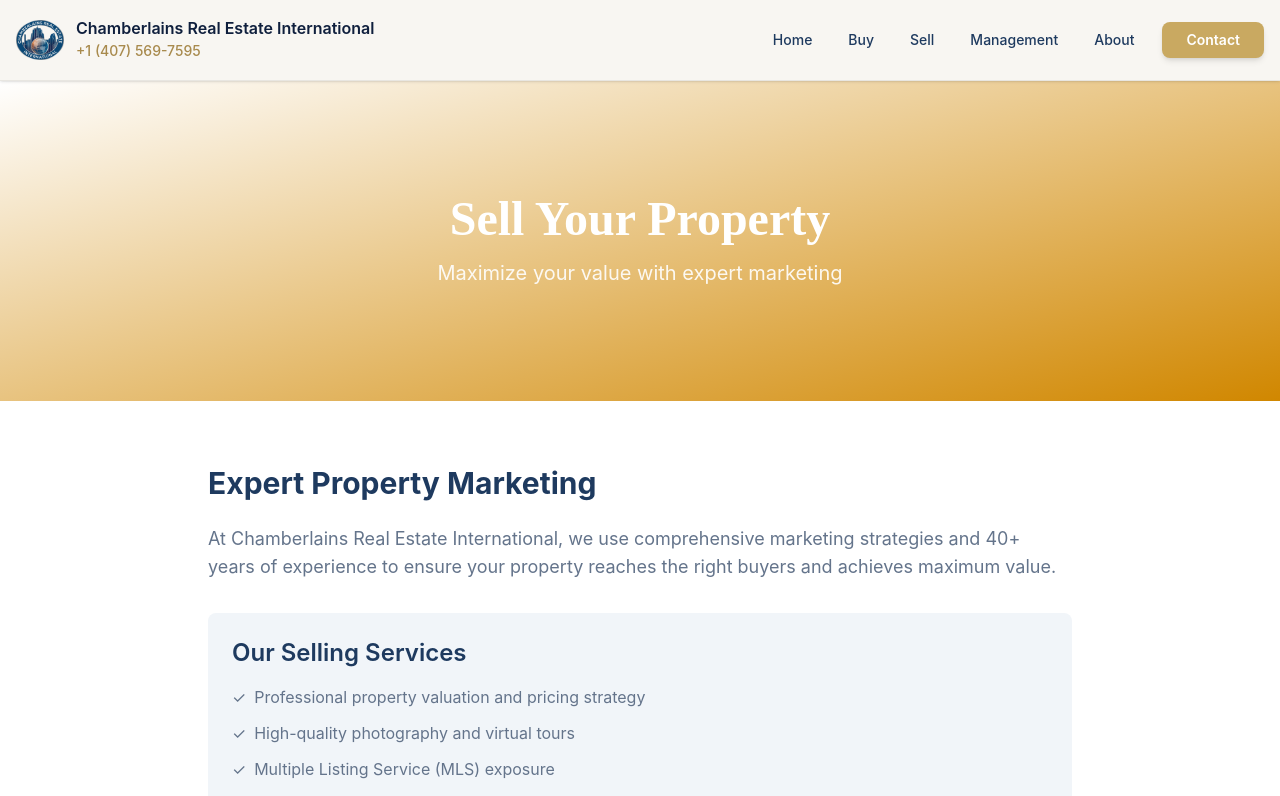
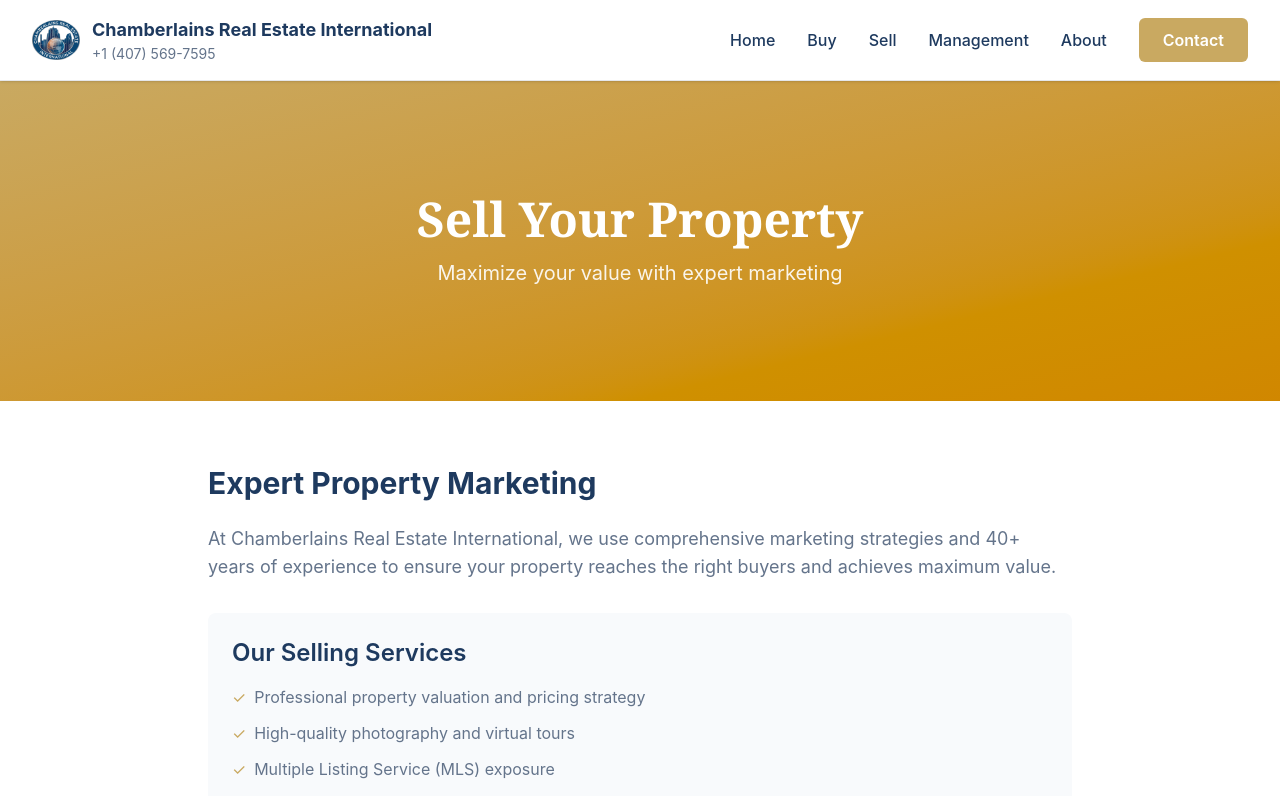
Before and after one commit to starbrightlab/chamberlains-international, a Next.js app: page /sell in a window 1280 px wide. Shown: the top 796 px of the page. Built offline with nearby package versions, Linux system fonts and the light colour scheme.

Commit message:
Complete redesign with warm palette

```diff
--- a/app/globals.css
+++ b/app/globals.css
@@ -1,69 +1,40 @@
 @import "tailwindcss";
-@import url('https://fonts.googleapis.com/css2?family=Inter:wght@400;500;600;700&family=Playfair+Display:wght@600;700&display=swap');
+@import url('https://fonts.googleapis.com/css2?family=Inter:wght@400;500;600;700;800&family=Playfair+Display:wght@600;700;800&display=swap');
 
 :root {
   --background: #ffffff;
   --foreground: #0f172a;
 
-  /* Core Brand Colors - Based on Logo Analysis */
-  /* PRIMARY: White/Light - Let blue logos shine */
-  --cream-light: #fdfbf7;
-  --warm-white: #f8f6f2;
-  --soft-gray: #e8e6e1;
-
-  /* ACCENT 1: Gold from Preserve palm */
-  --gold-primary: #c9a961;
-  --gold-dark: #a88a4d;
-  --gold-light: #e8d5a8;
-
-  /* ACCENT 2: Deep green (nature, property) */
-  --green-primary: #4a7c59;
-  --green-dark: #3a6347;
-
-  /* ACCENT 3: Navy for text (from logos) */
-  --navy-text: #1e3a5f;
-  --navy-dark: #0f1f3d;
-
-  /* Neutrals */
+  /* Simple, clean palette */
+  --navy: #1e3a5f;
+  --gold: #c9a961;
+  --green: #10b981;
   --slate: #64748b;
-  --slate-light: #f1f5f9;
+  --light: #f8fafc;
 }
 
 @theme inline {
   --color-background: var(--background);
   --color-foreground: var(--foreground);
 
-  /* Light backgrounds - where logos live */
-  --color-cream-light: var(--cream-light);
-  --color-warm-white: var(--warm-white);
-  --color-soft-gray: var(--soft-gray);
+  --color-navy: var(--navy);
+  --color-gold: var(--gold);
+  --color-green: var(--green);
+  --color-slate: var(--slate);
+  --color-light: var(--light);
 
-  /* Gold accents - premium, warm */
-  --color-gold-primary: var(--gold-primary);
-  --color-gold-dark: var(--gold-dark);
-  --color-gold-light: var(--gold-light);
+  /* Legacy names */
+  --color-chamberlains-navy: var(--navy);
+  --color-chamberlains-blue: var(--navy);
+  --color-preserve-green: var(--green);
+  --color-preserve-gold: var(--gold);
+  --color-warm-accent: var(--gold);
+  --color-slate-gray: var(--slate);
+  --color-light-gray: var(--light);
+  --color-dark-gray: var(--navy);
 
-  /* Green accents - natural, property */
-  --color-green-primary: var(--green-primary);
-  --color-green-dark: var(--green-dark);
-
-  /* Text colors */
-  --color-navy-text: var(--navy-text);
-  --color-navy-dark: var(--navy-dark);
-  --color-slate: var(--slate);
-  --color-slate-light: var(--slate-light);
-
-  /* Legacy compatibility */
-  --color-chamberlains-navy: var(--navy-text);
-  --color-preserve-green: var(--green-primary);
-  --color-preserve-gold: var(--gold-primary);
-  --color-slate-gray: var(--slate);
-  --color-light-gray: var(--slate-light);
-  --color-dark-gray: var(--navy-dark);
-
-  /* Fonts */
-  --font-sans: 'Inter', -apple-system, BlinkMacSystemFont, 'Segoe UI', sans-serif;
-  --font-display: 'Playfair Display', serif;
+  --font-sans: 'Inter', -apple-system, system-ui, sans-serif;
+  --font-display: 'Playfair Display', Georgia, serif;
 }
 
 body {
@@ -71,7 +42,6 @@
   color: var(--foreground);
   font-family: var(--font-sans);
   -webkit-font-smoothing: antialiased;
-  -moz-osx-font-smoothing: grayscale;
 }
 
 html {
--- a/components/Header.tsx
+++ b/components/Header.tsx
@@ -8,15 +8,15 @@
   const [mobileMenuOpen, setMobileMenuOpen] = useState(false);
 
   return (
-    <header className="bg-warm-white border-b border-soft-gray sticky top-0 z-50 shadow-sm">
-      <div className="max-w-7xl mx-auto px-4 py-4">
-        <div className="flex items-center justify-between">
-          {/* Logo and Company Info */}
+    <header className="bg-white border-b border-gray-200 sticky top-0 z-50 shadow-sm">
+      <div className="max-w-7xl mx-auto px-4 sm:px-6 lg:px-8">
+        <div className="flex items-center justify-between h-20">
+          {/* Logo */}
           <Link href="/" className="flex items-center gap-3 hover:opacity-80 transition-opacity">
-            <div className="w-12 h-12 relative flex-shrink-0">
+            <div className="w-12 h-12 relative">
               <Image
                 src="/logo.png"
-                alt="Chamberlains Real Estate International"
+                alt="Chamberlains Real Estate"
                 fill
                 className="object-contain"
                 sizes="48px"
@@ -24,140 +24,50 @@
               />
             </div>
             <div className="hidden lg:block">
-              <div className="font-semibold text-base leading-tight text-navy-dark">
-                Chamberlains Real Estate International
-              </div>
-              <a
-                href="tel:+14075697595"
-                className="text-sm text-gold-dark hover:text-gold-primary transition-colors font-medium"
-                onClick={(e) => e.stopPropagation()}
-              >
-                +1 (407) 569-7595
-              </a>
-            </div>
-            <div className="hidden md:block lg:hidden">
-              <div className="font-semibold text-sm leading-tight text-navy-dark">
-                Chamberlains Real Estate
-              </div>
-              <a
-                href="tel:+14075697595"
-                className="text-xs text-gold-dark hover:text-gold-primary transition-colors font-medium"
-                onClick={(e) => e.stopPropagation()}
-              >
-                (407) 569-7595
-              </a>
+              <div className="text-lg font-bold text-navy">Chamberlains Real Estate International</div>
+              <div className="text-sm text-slate">+1 (407) 569-7595</div>
             </div>
           </Link>
 
-          {/* Desktop Navigation */}
-          <nav className="hidden md:flex items-center gap-1">
-            <Link
-              href="/"
-              className="px-4 py-2 text-navy-text hover:text-gold-primary hover:bg-gold-light/30 rounded-lg transition-all text-sm font-medium"
-            >
-              Home
-            </Link>
-            <Link
-              href="/buy"
-              className="px-4 py-2 text-navy-text hover:text-gold-primary hover:bg-gold-light/30 rounded-lg transition-all text-sm font-medium"
-            >
-              Buy
-            </Link>
-            <Link
-              href="/sell"
-              className="px-4 py-2 text-navy-text hover:text-gold-primary hover:bg-gold-light/30 rounded-lg transition-all text-sm font-medium"
-            >
-              Sell
-            </Link>
-            <Link
-              href="/property-management"
-              className="px-4 py-2 text-navy-text hover:text-gold-primary hover:bg-gold-light/30 rounded-lg transition-all text-sm font-medium whitespace-nowrap"
-            >
-              Management
-            </Link>
-            <Link
-              href="/about"
-              className="px-4 py-2 text-navy-text hover:text-gold-primary hover:bg-gold-light/30 rounded-lg transition-all text-sm font-medium"
-            >
-              About
-            </Link>
+          {/* Desktop Nav */}
+          <nav className="hidden md:flex items-center gap-8">
+            <Link href="/" className="text-navy font-medium hover:text-gold transition-colors">Home</Link>
+            <Link href="/buy" className="text-navy font-medium hover:text-gold transition-colors">Buy</Link>
+            <Link href="/sell" className="text-navy font-medium hover:text-gold transition-colors">Sell</Link>
+            <Link href="/property-management" className="text-navy font-medium hover:text-gold transition-colors">Management</Link>
+            <Link href="/about" className="text-navy font-medium hover:text-gold transition-colors">About</Link>
             <Link
               href="/contact"
-              className="ml-2 bg-gold-primary hover:bg-gold-dark text-white px-6 py-2 rounded-lg transition-all text-sm font-semibold shadow-md hover:shadow-lg"
+              className="bg-gold hover:bg-gold/90 text-white px-6 py-2.5 rounded-md font-semibold transition-colors"
             >
               Contact
             </Link>
           </nav>
 
-          {/* Mobile Menu Button */}
+          {/* Mobile button */}
           <button
-            className="md:hidden p-2 text-navy-dark hover:bg-gold-light/30 rounded-lg transition-colors"
+            className="md:hidden p-2"
             onClick={() => setMobileMenuOpen(!mobileMenuOpen)}
-            aria-label="Toggle menu"
           >
             <svg className="w-6 h-6" fill="none" stroke="currentColor" viewBox="0 0 24 24">
-              {mobileMenuOpen ? (
-                <path strokeLinecap="round" strokeLinejoin="round" strokeWidth={2} d="M6 18L18 6M6 6l12 12" />
-              ) : (
-                <path strokeLinecap="round" strokeLinejoin="round" strokeWidth={2} d="M4 6h16M4 12h16M4 18h16" />
-              )}
+              <path strokeLinecap="round" strokeLinejoin="round" strokeWidth={2} d="M4 6h16M4 12h16M4 18h16" />
             </svg>
           </button>
         </div>
 
-        {/* Mobile Menu */}
+        {/* Mobile menu */}
         {mobileMenuOpen && (
-          <div className="md:hidden mt-4 pb-4 border-t border-soft-gray pt-4">
-            <nav className="flex flex-col gap-2">
-              <Link
-                href="/"
-                className="px-4 py-3 text-navy-text hover:bg-gold-light/30 rounded-lg transition-colors"
-                onClick={() => setMobileMenuOpen(false)}
-              >
-                Home
-              </Link>
-              <Link
-                href="/buy"
-                className="px-4 py-3 text-navy-text hover:bg-gold-light/30 rounded-lg transition-colors"
-                onClick={() => setMobileMenuOpen(false)}
-              >
-                Buy Property
-              </Link>
-              <Link
-                href="/sell"
-                className="px-4 py-3 text-navy-text hover:bg-gold-light/30 rounded-lg transition-colors"
-                onClick={() => setMobileMenuOpen(false)}
-              >
-                Sell Property
-              </Link>
-              <Link
-                href="/property-management"
-                className="px-4 py-3 text-navy-text hover:bg-gold-light/30 rounded-lg transition-colors"
-                onClick={() => setMobileMenuOpen(false)}
-              >
-                Property Management
-              </Link>
-              <Link
-                href="/about"
-                className="px-4 py-3 text-navy-text hover:bg-gold-light/30 rounded-lg transition-colors"
-                onClick={() => setMobileMenuOpen(false)}
-              >
-                About Us
-              </Link>
-              <Link
-                href="/contact"
-                className="px-4 py-3 text-navy-text hover:bg-gold-light/30 rounded-lg transition-colors"
-                onClick={() => setMobileMenuOpen(false)}
-              >
+          <div className="md:hidden py-4 border-t">
+            <div className="flex flex-col gap-4">
+              <Link href="/" className="text-navy font-medium">Home</Link>
+              <Link href="/buy" className="text-navy font-medium">Buy</Link>
+              <Link href="/sell" className="text-navy font-medium">Sell</Link>
+              <Link href="/property-management" className="text-navy font-medium">Management</Link>
+              <Link href="/about" className="text-navy font-medium">About</Link>
+              <Link href="/contact" className="bg-gold text-white px-6 py-3 rounded-md font-semibold text-center">
                 Contact
               </Link>
-              <a
-                href="tel:+14075697595"
-                className="mt-2 px-4 py-3 bg-gold-primary hover:bg-gold-dark text-white rounded-lg transition-colors font-semibold text-center"
-              >
-                📞 Call (407) 569-7595
-              </a>
-            </nav>
+            </div>
           </div>
         )}
       </div>
```
Also changed, not shown: app/property-management/page.tsx (+6 -18 lines), components/Hero.tsx (+11 -13 lines).
